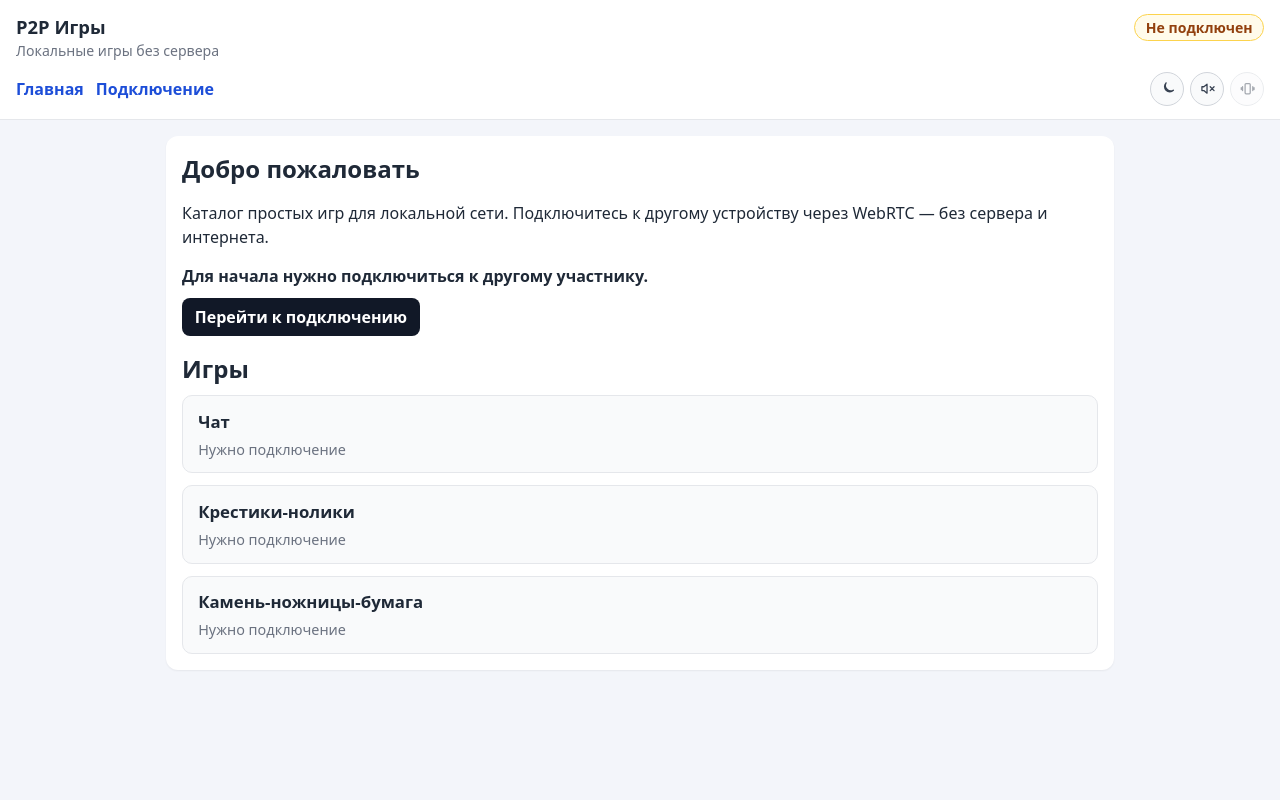
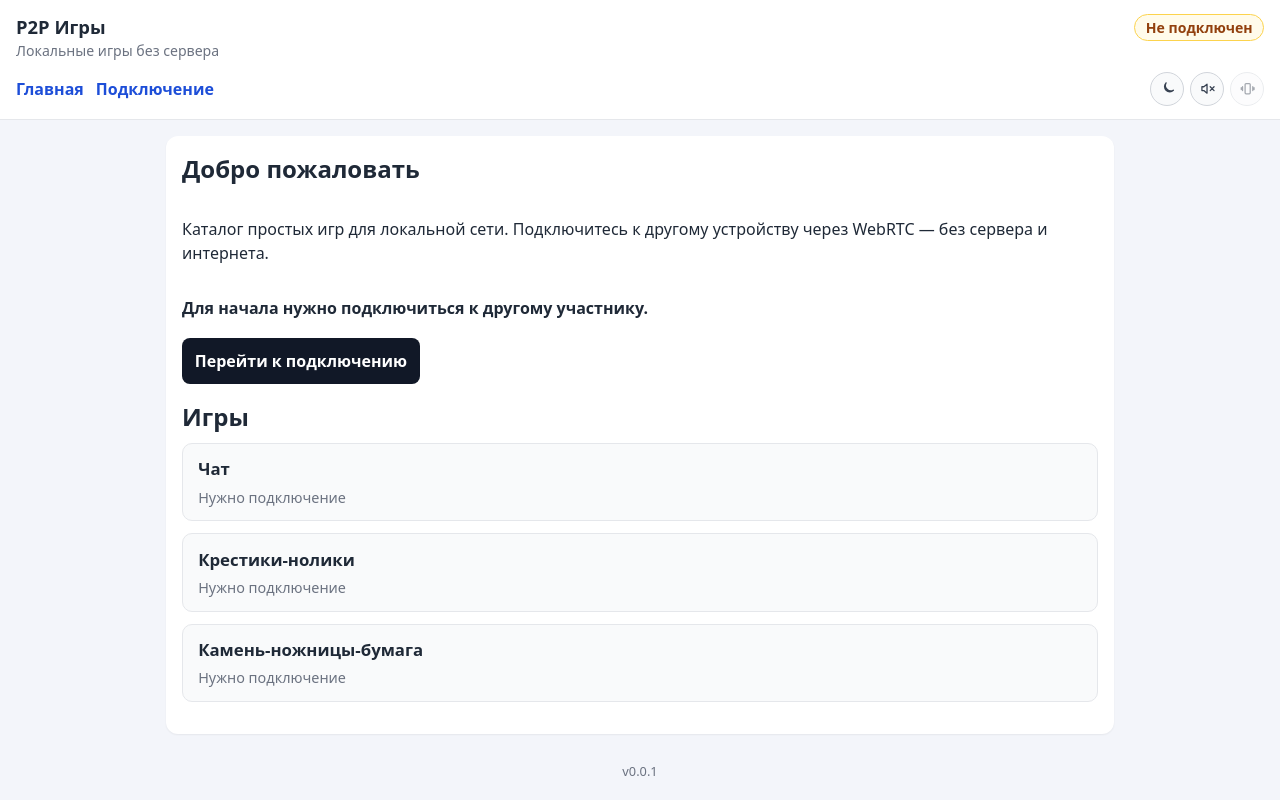
Before and after one commit to genekomarov/rps, a React (Vite) app: page / in a window 1280 px wide. Built offline with nearby package versions, Linux system fonts and the light colour scheme.

Commit message:
bump version

```diff
--- a/package.json
+++ b/package.json
@@ -1,11 +1,11 @@
 {
   "name": "rps",
   "private": true,
-  "version": "0.0.0",
+  "version": "0.0.1",
   "type": "module",
   "scripts": {
     "dev": "vite",
-    "build": "vite build",
+    "build": "node scripts/bump-patch.mjs && vite build",
     "preview": "vite preview",
     "test": "vitest run",
     "test:watch": "vitest",
--- a/src/components/AppLayout.tsx
+++ b/src/components/AppLayout.tsx
@@ -149,6 +149,9 @@ export default function AppLayout({ children, connectionStatus, nickname }: AppL
         </div>
       </header>
       <main className="layout">{children}</main>
+      <footer className="app-footer">
+        <p className="muted">v{__APP_VERSION__}</p>
+      </footer>
     </div>
   );
 }
--- a/src/index.css
+++ b/src/index.css
@@ -331,6 +331,18 @@ button:disabled {
 
 .app-shell {
   min-height: 100vh;
+  display: flex;
+  flex-direction: column;
+}
+
+.app-shell > .layout {
+  flex: 1;
+}
+
+.app-footer {
+  padding: 0.75rem 1rem 1.25rem;
+  text-align: center;
+  font-size: 0.8rem;
 }
 
 .app-header {
--- a/src/vite-env.d.ts
+++ b/src/vite-env.d.ts
@@ -1,2 +1,4 @@
 /// <reference types="vite/client" />
 /// <reference types="vite-plugin-pwa/client" />
+
+declare const __APP_VERSION__: string;
--- a/vite.config.ts
+++ b/vite.config.ts
@@ -1,10 +1,16 @@
 /// <reference types="vitest/config" />
+import { readFileSync } from "node:fs";
 import { defineConfig } from "vite";
 import react from "@vitejs/plugin-react";
 import { VitePWA } from "vite-plugin-pwa";
 
+const pkg = JSON.parse(readFileSync("./package.json", "utf8")) as { version: string };
+
 export default defineConfig({
   base: "./",
+  define: {
+    __APP_VERSION__: JSON.stringify(pkg.version),
+  },
   plugins: [
     react(),
     VitePWA({
```
Also changed, not shown: scripts/bump-patch.mjs (added, +30 -0 lines), 7 other files (tests, documents, lock files or other folders).
